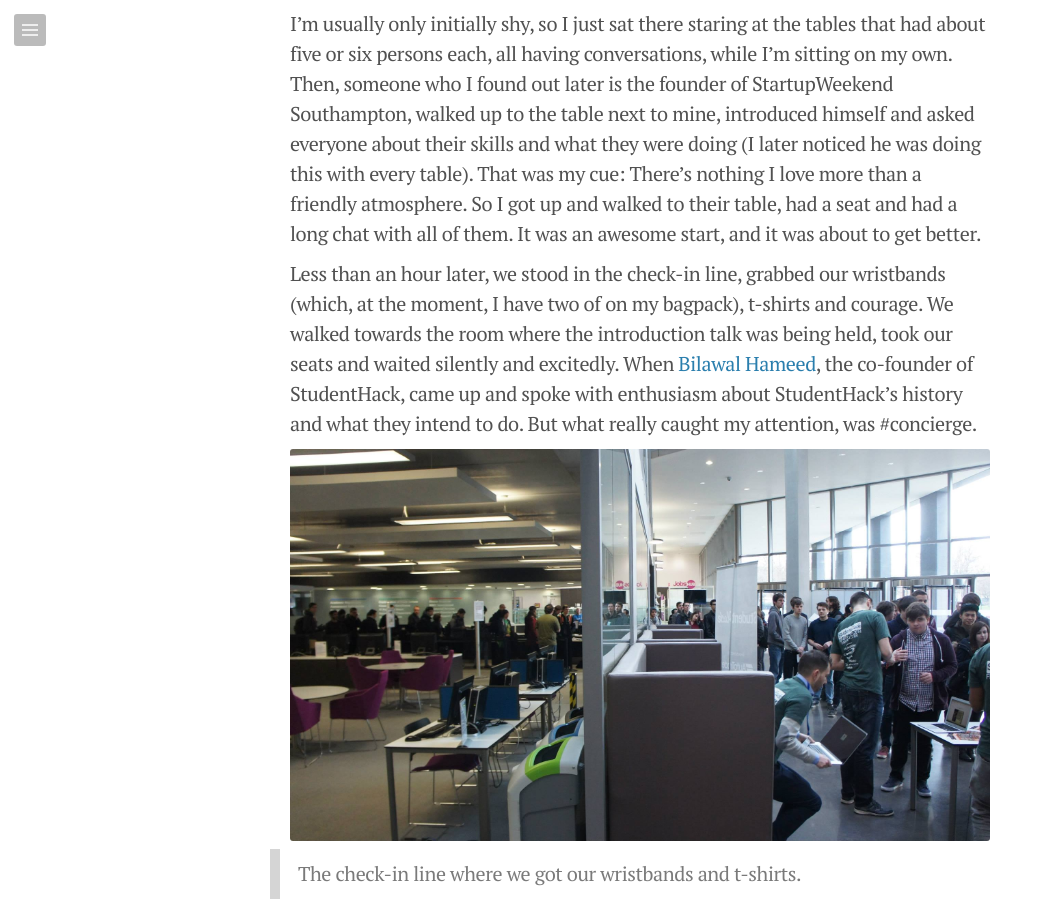
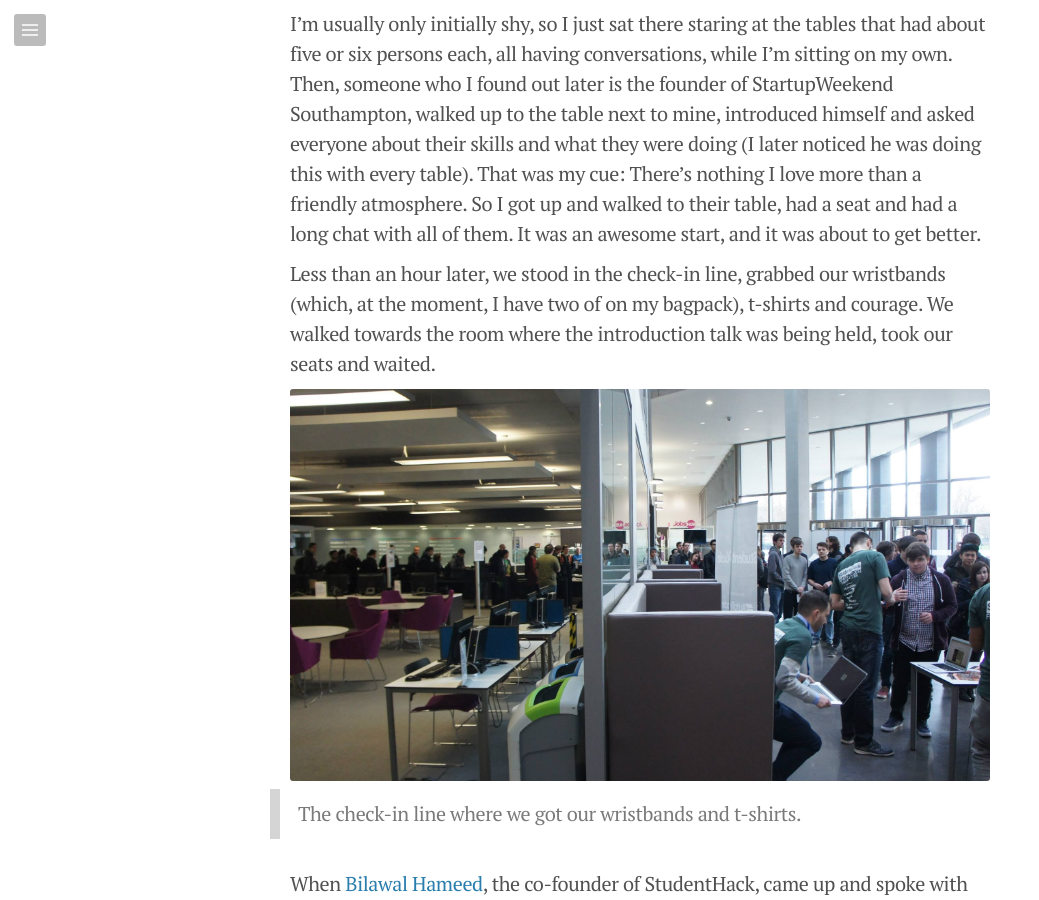
Before and after one commit to fareskalaboud/blog, a Jekyll site: the page built from _posts/2014-02-14-studenthack.md, in a window 1280 px wide and 900 px high, scrolled down 2462 px. Shown: the whole window, without its empty margins (0-1039 px from the left). Built offline with Jekyll 4.4.1, drawn with Linux system fonts in a browser that asks for light colours; Markdown is read by kramdown in place of the engine named in the settings.

Commit message:
post fixes

```diff
--- a/_posts/2014-02-14-studenthack.md
+++ b/_posts/2014-02-14-studenthack.md
@@ -18,9 +18,11 @@ Being as lost as I was, I found the side entrance walked into the building looki
 
 I'm usually only initially shy, so I just sat there staring at the tables that had about five or six persons each, all having conversations, while I'm sitting on my own. Then, someone who I found out later is the founder of StartupWeekend Southampton, walked up to the table next to mine, introduced himself and asked everyone about their skills and what they were doing (I later noticed he was doing this with every table). That was my cue: There's nothing I love more than a friendly atmosphere. So I got up and walked to their table, had a seat and had a long chat with all of them. It was an awesome start, and it was about to get better.
 
-Less than an hour later, we stood in the check-in line, grabbed our wristbands (which, at the moment, I have two of on my bagpack), t-shirts and courage. We walked towards the room where the introduction talk was being held, took our seats and waited silently and excitedly. When [Bilawal Hameed](http://twitter.com/bilawalhameed), the co-founder of StudentHack, came up and spoke with enthusiasm about StudentHack's history and what they intend to do. But what really caught my attention, was #concierge.
+Less than an hour later, we stood in the check-in line, grabbed our wristbands (which, at the moment, I have two of on my bagpack), t-shirts and courage. We walked towards the room where the introduction talk was being held, took our seats and waited.
 
 {% include image.html url="/media/2014-02-14-studenthack/check-in.jpg" width="100%" description="The check-in line where we got our wristbands and t-shirts." %}
+
+When [Bilawal Hameed](http://twitter.com/bilawalhameed), the co-founder of StudentHack, came up and spoke with enthusiasm about StudentHack's history and what they intend to do. But what really caught my attention, was #concierge.
 
 StudentHack had an idea and it was called the #concierge, and the best part? It was crazy as it sounded, and it was pretty much as epic as it sounded too. All StudentHack attendees were allowed to tweet: "@StudentHack #concierge" followed by any question or request, and the StudentHack staff would attend to you in a maximum of five minutes. I'll give you a few examples.
 
```
